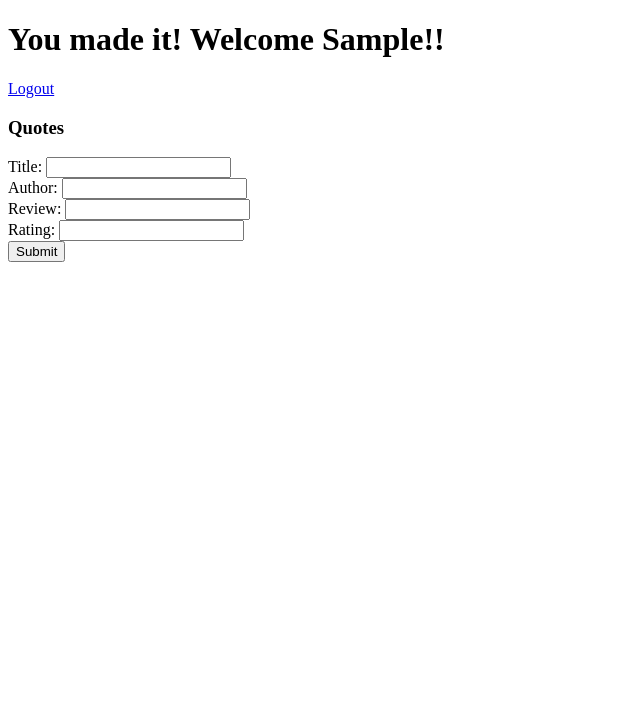
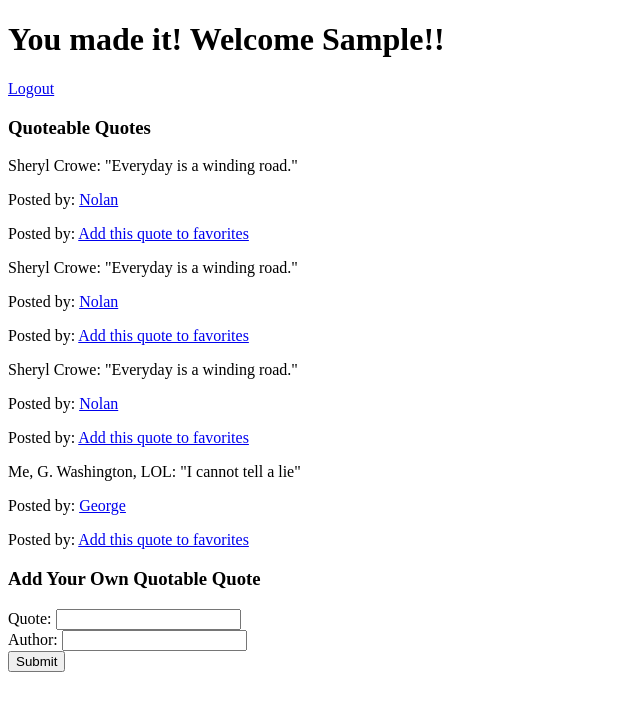
Before and after one commit to nollybear/quotes, a Django app: template apps/quotesapp/templates/quotesapp/quotes.html in a window 1280 px wide. Shown: the top 711 px of the page, without its empty margins (0-640 px from the left). Run offline with Django 3.2, Linux system fonts and the light colour scheme; the template is opened without the code that fills it: values that come from a table or form of the project are taken from there, others are empty; the visitor is signed in with stand-in values (Sample User, id 1); data comes from the database, SQL or seed files in the repository; both versions use the stored data as it was after the commit; parts of the project's set-up code (start-up, migrations or seed data) failed here and were passed over.

Commit message:
Added favorites and user views

```diff
--- a/apps/quotesapp/models.py
+++ b/apps/quotesapp/models.py
@@ -5,7 +5,7 @@ from bcrypt import hashpw
 from itertools import count
 
 class UserManager(models.Manager):
-    def register(self, first_name, last_name, email, password, confirm):
+    def register(self, first_name, last_name, email, password, confirm, birthday):
         errors = []
         EMAIL_REGEX = (r'^[a-zA-Z0-9.+_-]+@[a-zA-Z0-9._-]+\.[a-zA-Z]+$')
         if len(first_name) <= 2:
@@ -24,16 +24,13 @@ class UserManager(models.Manager):
             return (False, errors)
         else:
             hashed = bcrypt.hashpw(password.encode(), bcrypt.gensalt())
-            Users = User.objects.create(first_name = first_name, last_name = last_name, email = email, password = hashed)
+            Users = User.objects.create(first_name = first_name, last_name = last_name, email = email, password = hashed, birthday = birthday)
             return True
 
     def login(self, email, password):
             errors = []
-            print "this is the login function in the class", email
-            print "this is the login function in the class", password
             if User.objects.filter(email=email):
                 user = User.objects.filter(email=email)[0]
-                print "PRINT USER IN LOGIN METHOD", user
                 hashed = user.password
                 if bcrypt.hashpw(password.encode(), hashed.encode()) == hashed:
                     loggedin = "Successfully created new user"
@@ -54,25 +51,33 @@ class User(models.Model):
     created_at = models.DateTimeField(auto_now_add = True)
     objects = UserManager()
 
-
-
 class QuoteManager(models.Manager):
-    def addquote(self, title, author):
-        errors = []
-        if len(title) <= 2:
-            errors.append("A book needs to have at least two character is required")
-        if len(author) <= 2:
-            errors.append("An author's name needs to have at least two character is required")
-        if len(errors) is not 0:
-            return (False, errors)
+    def addquote(self, user, quote, author):
+        quote_errors = []
+        if len(quote) <= 3:
+            quote_errors.append("A quote needs to have at least two characters.")
+        if len(author) <= 10:
+            quote_errors.append("An author's name needs to have at least ten characters.")
+        if len(quote_errors) is not 0:
+            return (False, quote_errors)
         else:
-            Books = Book.objects.create(title = title, author = author)
-            newbook = "Successfully created new book"
-            return (True, newbook)
+            Quotes = Quote.objects.create(user = user, quote = quote, author = author)
+            return (True)
 
 class Quote(models.Model):
     user = models.ForeignKey(User)
+    author = models.CharField(max_length=45, default='null')
     quote = models.CharField(max_length=500, default='null')
-    author = models.CharField(max_length=45, default='null')
     created_at = models.DateTimeField(auto_now_add = True)
     objects = QuoteManager()
+
+class FavoriteManager(models.Manager):
+    def addquote(self, user, quote):
+        Favorites = Favorite.objects.create(user = user, quote = quote)
+        return (True)
+
+class Favorite(models.Model):
+    user = models.ForeignKey(User)
+    quote = models.ForeignKey(Quote)
+    created_at = models.DateTimeField(auto_now_add = True)
+    objects = QuoteManager()
--- a/apps/quotesapp/templates/quotesapp/index.html
+++ b/apps/quotesapp/templates/quotesapp/index.html
@@ -2,7 +2,7 @@
 <html>
     <head>
         <meta charset="utf-8">
-        <title>Login & Registration</title>
+        <title>Quoteable Quotes</title>
 
     </head>
     <body>
@@ -25,6 +25,7 @@
             Email: <input type="text" name="email"></br>
             Password: <input type="text" name="password"></br>
             Confirm: <input type="text" name="confirm"></br>
+            Birhtday: <input type="date" name="birthday">
             <input type="submit" value="Submit">
         </form>
         <h1>Login</h1>
--- a/apps/quotesapp/templates/quotesapp/quotes.html
+++ b/apps/quotesapp/templates/quotesapp/quotes.html
@@ -2,29 +2,28 @@
 <html>
     <head>
         <meta charset="utf-8">
-        <title>Book Reviews</title>
+        <title>Quotable Quotes</title>
     </head>
     <body>
 
             <h1>You made it! Welcome {{user.first_name|title}}!!</h1>
             <a href="/logout">Logout</a>
-            <h3>Quotes</h3>
-            {% for book in books %}
-                <p><a href="/quote/{{quote.id}}">{{book.title}} by {{book.author}}</a></p>
-                {% for review in reviews %}
-                    {% if review.book.id == book.id %}
-                        Review by {{review.user.first_name}}</strong> {{review.review}} {{review.rating}}</p>
-                    {% endif %}
-                {% endfor %}
+            <h3>Quoteable Quotes</h3>
+            {% for quote in quotes %}
+                <p>{{quote.author}}: "{{quote.quote}}"<p>
+                <p>Posted by: <a href="/user/{{quote.user.id}}">{{quote.user.first_name}}</a></p>
+                <p>Posted by: <a href="/addfavorite/{{quote.id}}">Add this quote to favorites</a></p>
+
             {% endfor %}
 
-
-            <form action="/addbook" method="post">
+            <h3>Add Your Own Quotable Quote</h3>
+            {% for error in request.session.quote_errors %}
+              <p>{{error}}</p>
+            {% endfor %}
+            <form action="/addquote" method="post">
                 {% csrf_token %}
-                Title: <input type="text" name="title"></br>
+                Quote: <input type="text" name="quote"></br>
                 Author: <input type="text" name="author"></br>
-                Review: <input type="text" name="review"></br>
-                Rating: <input type="text" name="rating"></br>
                 <input type="submit" value="Submit">
             </form>
 
--- a/apps/quotesapp/urls.py
+++ b/apps/quotesapp/urls.py
@@ -6,6 +6,9 @@ urlpatterns = [
     url(r'^register$', views.register),
     url(r'^quotes$', views.quotes),
     url(r'^login$', views.login),
+    url(r'^logout$', views.logout),
     url(r'^addquote$', views.addquote),
+    url(r'^addfavorite/(?P<id>\d+)$', views.addfavorite),
+    url(r'^user/(?P<id>\d+)$', views.user),
     url(r'^', views.undefined)
 ]
```
Also changed, not shown: apps/quotesapp/templates/quotesapp/user.html (added, +15 -0 lines), apps/quotesapp/views.py (+40 -10 lines), apps/quotesapp/migrations/0003_favorite.py (added), db.sqlite3, 4 other files.
